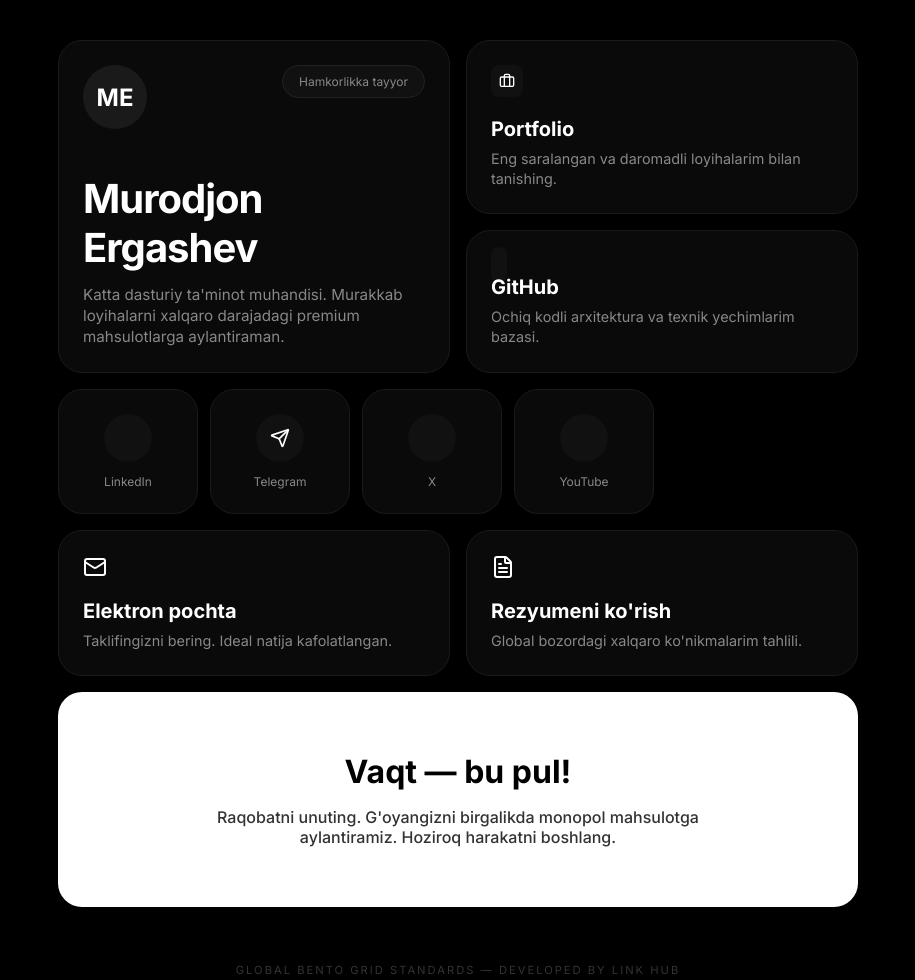
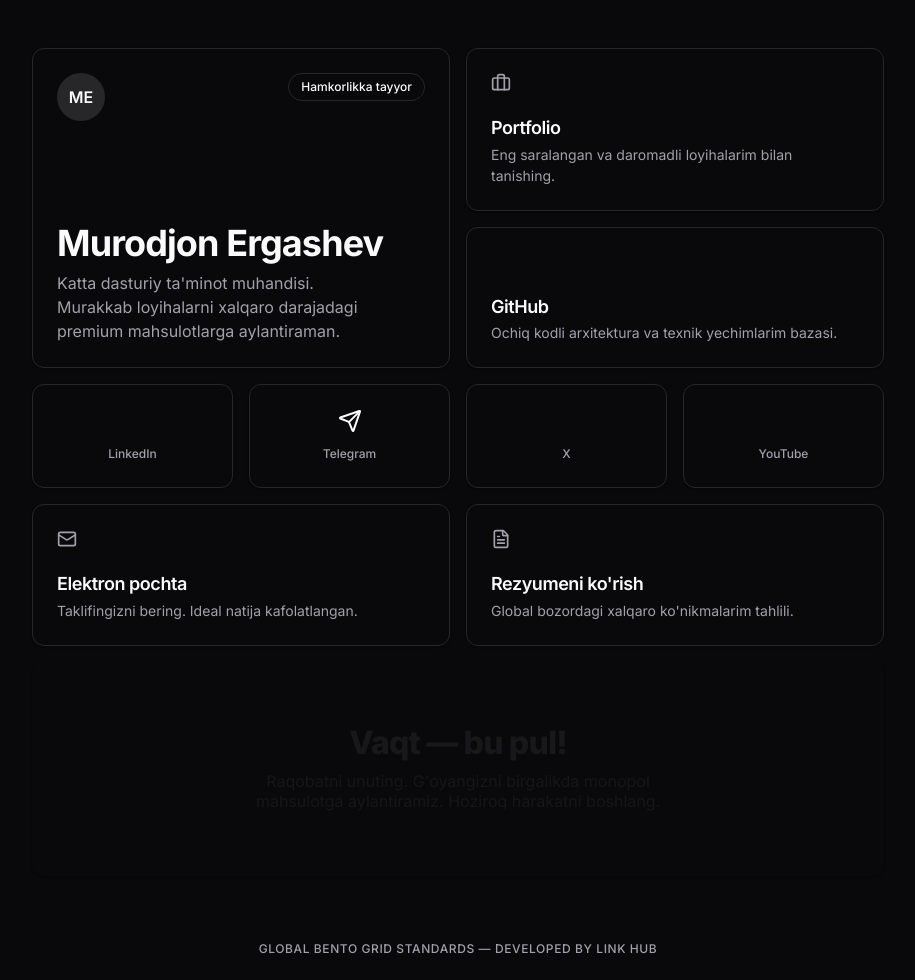
Before and after one commit to infernoked-alt/link-hub, a plain HTML site: page index.html in a window 1280 px wide. Shown: the whole page, without its empty margins (182-1097 px from the left). Drawn offline with nearby package versions, Linux system fonts and the light colour scheme.

Commit message:
Update: Redesigned the UI to exactly match shadcn/ui design system standards.

```diff
--- a/index.html
+++ b/index.html
@@ -3,93 +3,112 @@
 <head>
     <meta charset="UTF-8">
     <meta name="viewport" content="width=device-width, initial-scale=1.0">
-    <title>Link Hub | Shaxsiy Sahifa</title>
+    <title>Murodjon Ergashev | Professional Link Hub</title>
     <!-- Lucide Icons -->
     <script src="https://unpkg.com/lucide@latest"></script>
     <link rel="stylesheet" href="style.css">
     <!-- Google Fonts: Inter -->
     <link rel="preconnect" href="https://fonts.googleapis.com">
     <link rel="preconnect" href="https://fonts.gstatic.com" crossorigin>
-    <link href="https://fonts.googleapis.com/css2?family=Inter:wght@400;500;600;700&display=swap" rel="stylesheet">
+    <link href="https://fonts.googleapis.com/css2?family=Inter:wght@400;500;600;700;800&display=swap" rel="stylesheet">
 </head>
-<body>
-    <div class="bento-container fade-in">
+<body class="dark">
+    <div class="page-wrapper">
+        <main class="bento-container">
             <!-- Main Profile Box -->
-        <div class="bento-item profile-box slide-up">
-            <div class="header-content">
-                <div class="initials-avatar">ME</div>
+            <div class="card profile-box col-span-2 row-span-2">
+                <div class="card-header justify-between items-start">
+                    <div class="avatar">
+                        <span class="avatar-fallback">ME</span>
+                    </div>
                     <div class="badge">Hamkorlikka tayyor</div>
                 </div>
-            <div class="profile-info">
-                <h1 class="name">Murodjon Ergashev</h1>
+                <!-- Profile details aligned at the bottom -->
+                <div class="card-content mt-auto">
+                    <h1 class="title">Murodjon Ergashev</h1>
                     <p class="description">Katta dasturiy ta'minot muhandisi. Murakkab loyihalarni xalqaro darajadagi premium mahsulotlarga aylantiraman.</p>
                 </div>
             </div>
 
             <!-- Portfolio Box -->
-        <div class="bento-item portfolio-box slide-up" style="animation-delay: 0.1s;">
-            <i data-lucide="briefcase" class="bento-icon"></i>
-            <h3>Portfolio</h3>
-            <p>Eng saralangan va daromadli loyihalarim bilan tanishing.</p>
+            <a href="#" class="card hoverable col-span-2">
+                <div class="card-header">
+                    <i data-lucide="briefcase" class="icon text-muted-foreground"></i>
                 </div>
+                <div class="card-content mt-auto">
+                    <h3 class="card-title">Portfolio</h3>
+                    <p class="card-description">Eng saralangan va daromadli loyihalarim bilan tanishing.</p>
+                </div>
+            </a>
 
             <!-- GitHub Box -->
-        <div class="bento-item github-box slide-up" style="animation-delay: 0.2s;">
-            <i data-lucide="github" class="bento-icon"></i>
-            <h3>GitHub</h3>
-            <p>Ochiq kodli arxitektura va texnik yechimlarim bazasi.</p>
+            <a href="#" class="card hoverable col-span-2">
+                <div class="card-header">
+                    <i data-lucide="github" class="icon text-muted-foreground"></i>
                 </div>
+                <div class="card-content mt-auto">
+                    <h3 class="card-title">GitHub</h3>
+                    <p class="card-description">Ochiq kodli arxitektura va texnik yechimlarim bazasi.</p>
+                </div>
+            </a>
 
-        <!-- Social Row -->
-        <div class="social-row slide-up" style="animation-delay: 0.3s;">
-            <a href="#" class="bento-item social-box">
-                <div class="social-icon-wrapper"><i data-lucide="linkedin" class="social-icon"></i></div>
-                <span>LinkedIn</span>
+            <!-- Social Boxes Row -->
+            <a href="#" class="card hoverable social-box">
+                <i data-lucide="linkedin" class="social-icon"></i>
+                <span class="social-label">LinkedIn</span>
             </a>
-            <a href="#" class="bento-item social-box">
-                <div class="social-icon-wrapper"><i data-lucide="send" class="social-icon"></i></div>
-                <span>Telegram</span>
+            <a href="#" class="card hoverable social-box">
+                <i data-lucide="send" class="social-icon"></i>
+                <span class="social-label">Telegram</span>
             </a>
-            <a href="#" class="bento-item social-box">
-                <div class="social-icon-wrapper"><i data-lucide="twitter" class="social-icon"></i></div>
-                <span>X</span>
+            <a href="#" class="card hoverable social-box">
+                <i data-lucide="twitter" class="social-icon"></i>
+                <span class="social-label">X</span>
             </a>
-            <a href="#" class="bento-item social-box">
-                <div class="social-icon-wrapper"><i data-lucide="youtube" class="social-icon"></i></div>
-                <span>YouTube</span>
+            <a href="#" class="card hoverable social-box">
+                <i data-lucide="youtube" class="social-icon"></i>
+                <span class="social-label">YouTube</span>
             </a>
-        </div>
 
             <!-- Contact Box -->
-        <div class="bento-item email-box slide-up" style="animation-delay: 0.4s;">
-            <div class="icon-header"><i data-lucide="mail"></i></div>
-            <h3>Elektron pochta</h3>
-            <p>Taklifingizni bering. Ideal natija kafolatlangan.</p>
+            <a href="#" class="card hoverable col-span-2">
+                <div class="card-header">
+                    <i data-lucide="mail" class="icon text-muted-foreground"></i>
                 </div>
+                <div class="card-content mt-auto">
+                    <h3 class="card-title">Elektron pochta</h3>
+                    <p class="card-description">Taklifingizni bering. Ideal natija kafolatlangan.</p>
+                </div>
+            </a>
 
             <!-- Resume Box -->
-        <div class="bento-item resume-box slide-up" style="animation-delay: 0.5s;">
-            <div class="icon-header"><i data-lucide="file-text"></i></div>
-            <h3>Rezyumeni ko'rish</h3>
-            <p>Global bozordagi xalqaro ko'nikmalarim tahlili.</p>
+            <a href="#" class="card hoverable col-span-2">
+                <div class="card-header">
+                    <i data-lucide="file-text" class="icon text-muted-foreground"></i>
                 </div>
+                <div class="card-content mt-auto">
+                    <h3 class="card-title">Rezyumeni ko'rish</h3>
+                    <p class="card-description">Global bozordagi xalqaro ko'nikmalarim tahlili.</p>
+                </div>
+            </a>
 
             <!-- Call to Action Box -->
-        <div class="cta-box slide-up" style="animation-delay: 0.6s;">
-            <h2>Vaqt — bu pul!</h2>
-            <p>Raqobatni unuting. G'oyangizni birgalikda monopol mahsulotga aylantiramiz. Hoziroq harakatni boshlang.</p>
+            <div class="card cta-box col-span-4 bg-primary border-transparent">
+                <div class="card-content flex items-center justify-center text-center h-full">
+                    <h2 class="title text-primary-foreground">Vaqt — bu pul!</h2>
+                    <p class="description text-primary-foreground opacity-90 max-w-md mt-2 mx-auto">
+                        Raqobatni unuting. G'oyangizni birgalikda monopol mahsulotga aylantiramiz. Hoziroq harakatni boshlang.
+                    </p>
                 </div>
+            </div>
+        </main>
 
-        <!-- Footer -->
-        <footer class="footer slide-up" style="animation-delay: 0.7s;">
+        <footer class="footer">
             <p>GLOBAL BENTO GRID STANDARDS — DEVELOPED BY LINK HUB</p>
         </footer>
     </div>
 
-
-
     <script>
-        // Initialize Lucide icons
         lucide.createIcons();
     </script>
 </body>
--- a/style.css
+++ b/style.css
@@ -1,244 +1,261 @@
 :root {
-    --bg: #000000;
-    --card-bg: #0a0a0a;
-    --card-border: #1a1a1a;
-    --accent: #ffffff;
-    --text-dim: #888888;
-    --radius: 24px;
-    --inner-radius: 12px;
+  --background: 240 10% 3.9%;
+  --foreground: 0 0% 98%;
+  --card: 240 10% 3.9%;
+  --card-foreground: 0 0% 98%;
+  --primary: 0 0% 98%;
+  --primary-foreground: 240 5.9% 10%;
+  --muted: 240 3.7% 15.9%;
+  --muted-foreground: 240 5% 64.9%;
+  --accent: 240 3.7% 15.9%;
+  --accent-foreground: 0 0% 98%;
+  --border: 240 3.7% 15.9%;
+  --radius: 0.75rem;
 }
 
 * {
-    margin: 0;
-    padding: 0;
-    box-sizing: border-box;
+  margin: 0;
+  padding: 0;
+  box-sizing: border-box;
 }
 
 body {
-    background-color: var(--bg);
-    font-family: 'Inter', sans-serif;
-    color: var(--accent);
-    min-height: 100vh;
-    display: flex;
-    justify-content: center;
-    padding: 40px 20px;
+  background-color: hsl(var(--background));
+  color: hsl(var(--foreground));
+  font-family: 'Inter', -apple-system, BlinkMacSystemFont, "Segoe UI", Roboto, Helvetica, Arial, sans-serif;
+  line-height: 1.5;
+  -webkit-font-smoothing: antialiased;
+  -moz-osx-font-smoothing: grayscale;
+  min-height: 100vh;
+  display: flex;
+  justify-content: center;
 }
 
-.bento-container {
-    display: grid;
-    grid-template-columns: repeat(4, 1fr);
-    grid-auto-rows: min-content;
-    gap: 16px;
-    max-width: 800px;
-    width: 100%;
+.page-wrapper {
+  width: 100%;
+  max-width: 900px;
+  padding: 3rem 1.5rem;
+  display: flex;
+  flex-direction: column;
+  gap: 2rem;
+  animation: fade-in 0.8s cubic-bezier(0.16, 1, 0.3, 1);
 }
 
-.bento-item {
-    background: var(--card-bg);
-    border: 1px solid var(--card-border);
-    border-radius: var(--radius);
-    padding: 24px;
-    transition: all 0.3s ease;
+@keyframes fade-in {
+  from { opacity: 0; transform: translateY(15px); }
+  to { opacity: 1; transform: translateY(0); }
 }
 
-.bento-item:hover {
-    border-color: #333;
-    transform: translateY(-4px);
+/* Typography styles matching shadcn */
+.title {
+  font-size: 1.5rem; /* 24px */
+  line-height: 2rem;
+  font-weight: 700;
+  letter-spacing: -0.025em;
+  margin-bottom: 0.25rem;
+}
+.profile-box .title {
+  font-size: 2.25rem; /* 36px */
+  line-height: 2.5rem;
+  margin-bottom: 0.5rem;
 }
 
-/* Specific Items */
-.profile-box {
-    grid-column: span 2;
-    grid-row: span 2;
-    display: flex;
-    flex-direction: column;
-    justify-content: space-between;
+.description {
+  font-size: 0.875rem; /* 14px */
+  line-height: 1.25rem;
+  color: hsl(var(--muted-foreground));
+}
+.profile-box .description {
+  font-size: 1rem;
+  line-height: 1.5rem;
+  max-width: 90%;
 }
 
-.portfolio-box, .github-box {
-    grid-column: span 2;
+.card-title {
+  font-size: 1.125rem; /* 18px */
+  font-weight: 600;
+  line-height: 1.25;
+  letter-spacing: -0.025em;
+  margin-bottom: 0.25rem;
 }
 
-.social-row {
-    grid-column: span 3;
-    display: grid;
-    grid-template-columns: repeat(4, 1fr);
-    gap: 12px;
+.card-description {
+  font-size: 0.875rem;
+  color: hsl(var(--muted-foreground));
 }
 
-.social-box {
-    padding: 24px 12px;
-    display: flex;
-    flex-direction: column;
-    align-items: center;
-    justify-content: center;
-    text-decoration: none;
-    color: inherit;
-    gap: 12px;
+.text-muted-foreground { color: hsl(var(--muted-foreground)); }
+.bg-primary { background-color: hsl(var(--primary)); }
+.text-primary-foreground { color: hsl(var(--primary-foreground)); }
+.opacity-90 { opacity: 0.9; }
+
+/* Layout utilities */
+.flex { display: flex; }
+.flex-col { flex-direction: column; }
+.items-start { align-items: flex-start; }
+.items-center { align-items: center; }
+.justify-center { justify-content: center; }
+.justify-between { justify-content: space-between; }
+.text-center { text-align: center; }
+.mt-auto { margin-top: auto; }
+.mt-2 { margin-top: 0.5rem; }
+.max-w-md { max-width: 28rem; }
+.h-full { height: 100%; }
+.mx-auto { margin-left: auto; margin-right: auto; }
+
+/* Bento Container */
+.bento-container {
+  display: grid;
+  grid-template-columns: repeat(4, 1fr);
+  gap: 1rem; /* 16px */
 }
 
-.social-box span {
-    font-size: 0.75rem;
-    color: var(--text-dim);
+.col-span-2 { grid-column: span 2 / span 2; }
+.col-span-3 { grid-column: span 3 / span 3; }
+.col-span-4 { grid-column: span 4 / span 4; }
+.row-span-2 { grid-row: span 2 / span 2; }
+
+/* Card Component */
+.card {
+  background-color: hsl(var(--card));
+  color: hsl(var(--card-foreground));
+  border: 1px solid hsl(var(--border));
+  border-radius: var(--radius);
+  box-shadow: 0 1px 3px 0 rgba(0, 0, 0, 0.1), 0 1px 2px -1px rgba(0, 0, 0, 0.1);
+  display: flex;
+  flex-direction: column;
+  padding: 1.5rem; /* 24px */
+  text-decoration: none;
+  transition: background-color 0.2s ease, border-color 0.2s ease, transform 0.2s ease;
 }
 
-.email-box, .resume-box {
-    grid-column: span 2;
+.card-header {
+  display: flex;
+  margin-bottom: 1.5rem;
 }
 
-.cta-box {
-    grid-column: span 4;
-    background: white;
-    color: black;
-    border-radius: var(--radius);
-    padding: 60px 40px;
-    text-align: center;
-    display: flex;
-    flex-direction: column;
-    gap: 16px;
+.card-content {
+  display: flex;
+  flex-direction: column;
 }
 
-/* Header Elements */
-.header-content {
-    display: flex;
-    justify-content: space-between;
-    align-items: flex-start;
-    margin-bottom: 40px;
+.card.border-transparent {
+  border-color: transparent;
 }
 
-.initials-avatar {
-    width: 64px;
-    height: 64px;
-    background: #1a1a1a;
-    border-radius: 50%;
-    display: flex;
-    align-items: center;
-    justify-content: center;
-    font-size: 1.5rem;
-    font-weight: 700;
+/* Card Hover Styles */
+.card.hoverable:hover {
+  background-color: hsl(var(--accent) / 0.5);
+  border-color: hsl(var(--muted-foreground) / 0.3);
+}
+
+/* Specific elements */
+.profile-box {
+  min-height: 320px;
+}
+
+.avatar {
+  display: flex;
+  height: 3rem; /* 48px */
+  width: 3rem;
+  position: relative;
+  overflow: hidden;
+  border-radius: 9999px; /* full circle */
+  align-items: center;
+  justify-content: center;
+  background-color: hsl(var(--muted));
+}
+
+.avatar-fallback {
+  font-weight: 600;
+  font-size: 1rem;
+  color: hsl(var(--foreground));
 }
 
 .badge {
-    font-size: 0.75rem;
-    padding: 8px 16px;
-    background: #111;
-    border: 1px solid #222;
-    border-radius: 20px;
-    color: var(--text-dim);
+  display: inline-flex;
+  align-items: center;
+  border-radius: 9999px;
+  border: 1px solid hsl(var(--border));
+  background-color: transparent;
+  padding: 0.25rem 0.75rem; /* 4px 12px */
+  font-size: 0.75rem;
+  font-weight: 500;
+  transition: background-color 0.2s ease;
 }
 
-.profile-info .name {
-    font-size: 2.5rem;
-    font-weight: 800;
-    margin-bottom: 12px;
-    letter-spacing: -1px;
+.badge:hover {
+  background-color: hsl(var(--muted));
 }
 
-.profile-info .description {
-    color: var(--text-dim);
-    line-height: 1.4;
-    font-size: 0.95rem;
+.icon {
+  width: 1.25rem; /* 20px */
+  height: 1.25rem;
 }
 
-/* Icons and Headings */
-.bento-icon {
-    width: 32px;
-    height: 32px;
-    background: #111;
-    padding: 8px;
-    border-radius: 8px;
-    margin-bottom: 16px;
-    color: var(--accent);
-}
-
-.social-icon-wrapper {
-    width: 48px;
-    height: 48px;
-    background: #111;
-    border-radius: 50%;
-    display: flex;
-    align-items: center;
-    justify-content: center;
+/* Social Box */
+.social-box {
+  align-items: center;
+  justify-content: center;
+  text-align: center;
+  padding: 1.5rem 1rem;
 }
 
 .social-icon {
-    width: 20px;
-    height: 20px;
+  width: 1.5rem; /* 24px */
+  height: 1.5rem;
+  color: hsl(var(--foreground));
+  margin-bottom: 0.75rem;
 }
 
-h3 {
-    font-size: 1.25rem;
-    font-weight: 700;
-    margin-bottom: 8px;
+.social-label {
+  font-size: 0.75rem;
+  font-weight: 500;
+  color: hsl(var(--muted-foreground));
 }
 
-.bento-item p {
-    color: var(--text-dim);
-    font-size: 0.9rem;
-    line-height: 1.4;
+/* Call to Action Box */
+.cta-box {
+  padding: 4rem 2rem;
 }
 
-.icon-header {
-    margin-bottom: 16px;
+.cta-box .title {
+  font-size: 2rem;
+  font-weight: 800;
 }
 
-.icon-header i {
-    color: #4a90e2; /* Blue tint like in image icon row */
+.cta-box .description {
+  color: hsl(var(--primary-foreground));
+  font-size: 1rem;
 }
 
-/* Bottom CTA Styles */
-.cta-box h2 {
-    font-size: 2rem;
-    font-weight: 900;
+/* Footer */
+.footer {
+  text-align: center;
+  font-size: 0.75rem;
+  font-weight: 500;
+  color: hsl(var(--muted-foreground));
+  margin-top: 2rem;
+  letter-spacing: 0.05em;
 }
 
-.cta-box p {
-    color: #333;
-    font-weight: 500;
-    max-width: 500px;
-    margin: 0 auto;
+/* Responsive */
+@media (max-width: 768px) {
+  .bento-container {
+    grid-template-columns: 1fr;
+    gap: 1rem;
+  }
+
+  .col-span-2, .col-span-3, .col-span-4, .row-span-2 {
+    grid-column: span 1 / span 1;
+    grid-row: auto;
+  }
+
+  .profile-box {
+    min-height: auto;
+  }
+
+  .cta-box {
+    padding: 3rem 1.5rem;
+  }
 }
-
-/* Footer Section */
-.footer {
-    grid-column: span 4;
-    text-align: center;
-    padding-top: 40px;
-    font-size: 0.7rem;
-    color: #333;
-    text-transform: uppercase;
-    letter-spacing: 2px;
-}
-
-/* Animations */
-@keyframes slideUp {
-    from { opacity: 0; transform: translateY(20px); }
-    to { opacity: 1; transform: translateY(0); }
-}
-
-.slide-up {
-    opacity: 0;
-    animation: slideUp 0.6s ease-out forwards;
-}
-
-.fade-in {
-    opacity: 0;
-    animation: fadeIn 0.8s ease-out forwards;
-}
-
-@keyframes fadeIn { from { opacity: 1; } to { opacity: 1; } } /* Quick fix for container */
-
-/* Responsive Design */
-@media (max-width: 768px) {
-    .bento-container {
-        grid-template-columns: 1fr;
-    }
-
-    .profile-box, .portfolio-box, .github-box, .social-row, .email-box, .resume-box, .cta-box {
-        grid-column: span 1;
-    }
-
-    .social-row {
-        grid-template-columns: repeat(2, 1fr);
-    }
-}
```
Lines whose indentation alone changed are shown as unchanged.
